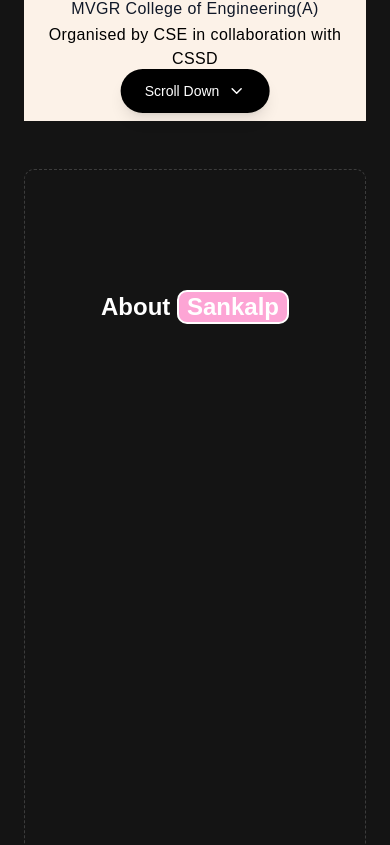
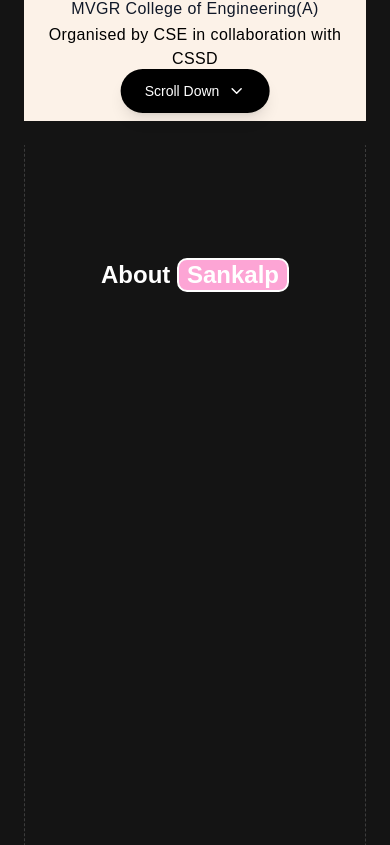
Before and after one commit to Roshitha-Kommana/Sankalp2025, a Next.js app: page / in a window 390 px wide. Shown: the part 699-1544 px from the top of the page. Built offline with nearby package versions, Linux system fonts and the light colour scheme; a web font is replaced by a local one.

Commit message:
about home page

```diff
--- a/src/components/landing/about/index.tsx
+++ b/src/components/landing/about/index.tsx
@@ -69,8 +69,8 @@
     // SCROLL TRIGGER SETUP
     animeTextContainersRef.current.forEach((container, index) => {
   const isMobile = window.innerWidth < 768;
-  // Slower animation for all devices
-  const scrollMultiplier = 1.5;
+  // Make animation much slower on mobile
+  const scrollMultiplier = isMobile ? 4 : 1.5;
       ScrollTrigger.create({
         trigger: container,
         pin: container,
@@ -206,7 +206,7 @@
         ref={aboutRef}
   className="about anime-text-container bg-[#141414] text-black relative w-full h-full min-h-[90vh] lg:min-h-[100vh] p-3 sm:p-4 md:p-6 lg:p-8 overflow-x-hidden"
       >
-  <div className="w-full h-full flex flex-col justify-center items-center text-center rounded-lg sm:rounded-xl md:rounded-2xl lg:rounded-3xl border border-dashed border-[rgb(60,60,60)] p-4 sm:p-6 md:p-8 mt-0 -mt-8 md:mt-16 lg:mt-40 lg:mb-60">
+  <div className="w-full h-full flex flex-col justify-center items-center text-center rounded-lg sm:rounded-xl md:rounded-2xl lg:rounded-3xl border border-dashed border-[rgb(60,60,60)] p-4 sm:p-6 md:p-8 -mt-16 md:mt-16 lg:mt-40 lg:mb-60">
           <h1 className="text-white mb-2 sm:mb-8 md:mb-12 lg:mb-16 font-black leading-tight px-2 mt-8 lg:mt-32 text-[clamp(1.5rem,2vw,1.6rem)] sm:text-[clamp(1.2rem,1.5vw,1.8rem)] md:text-[clamp(1.3rem,2.9vw,3.5rem)]">
             About{" "}
             <span className="inline-block px-2 sm:px-3 md:px-4 lg:px-6 bg-pink-300 rounded-lg sm:rounded-xl md:rounded-2xl lg:rounded-3xl border-2 sm:border-3 md:border-4 lg:border-6">
```
